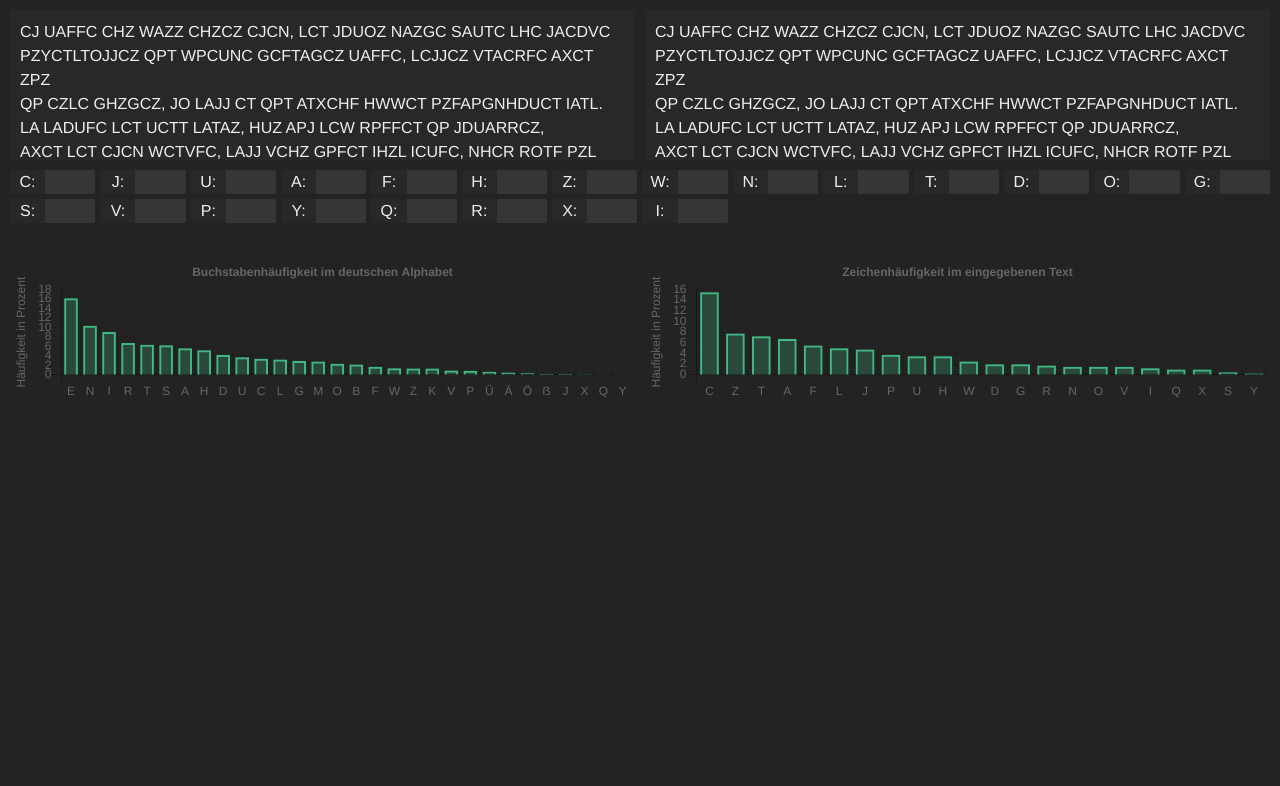
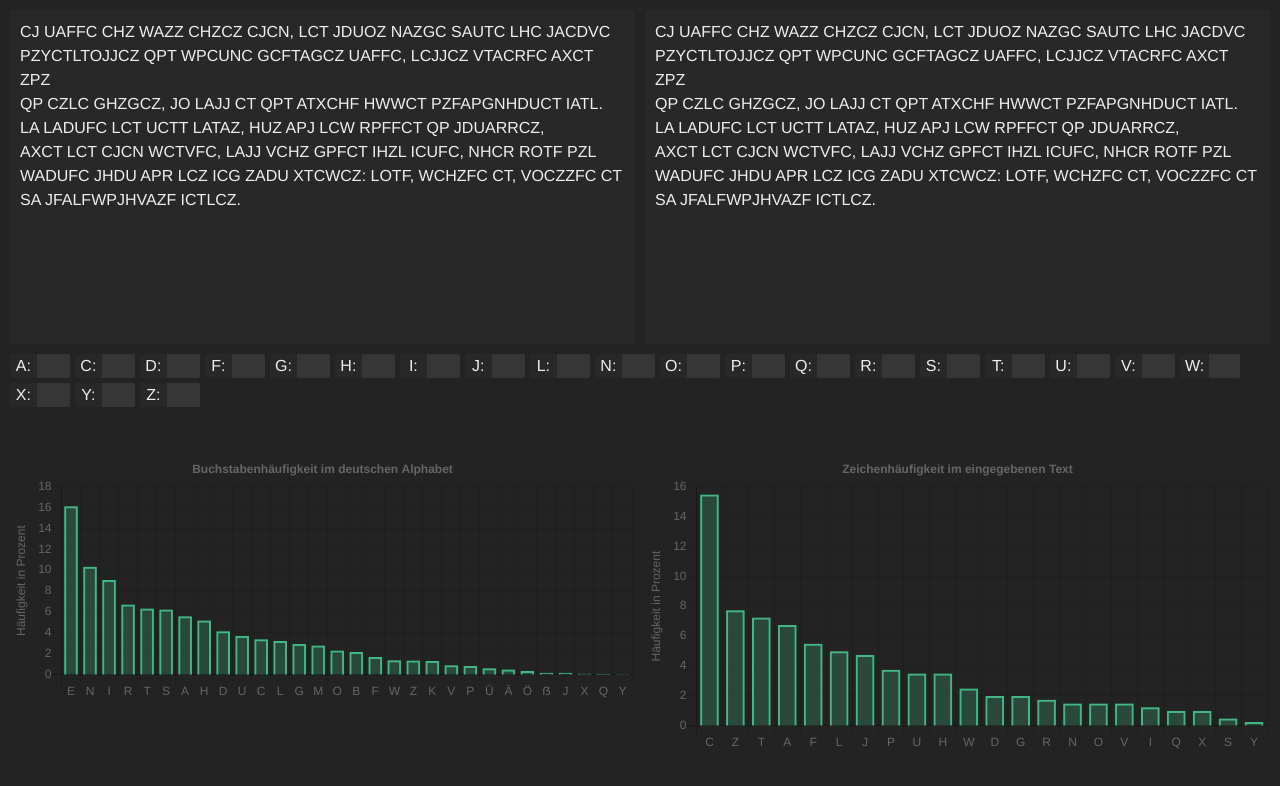
Before and after one commit to koenigscode/mono-sub, a Vue app: page / in a window 1280 px wide. Shown: the top 786 px of the page. Built offline with nearby package versions, Linux system fonts and the light colour scheme.

Commit message:
sort mappings

```diff
--- a/public/index.html
+++ b/public/index.html
@@ -12,11 +12,13 @@
     <script src="https://cdnjs.cloudflare.com/ajax/libs/Chart.js/2.7.3/Chart.bundle.min.js"></script>
     <title>mono-sub</title>
     <style>
+      * {
+        margin: 0;
+      }
       html {
         font-size: 62.5%; /* Now 10px = 1rem! */
         box-sizing: border-box;
       }
-
       body {
         font-size: 16px; /* px fallback */
         font-size: 1.6rem; /* default font-size for document */
--- a/src/App.vue
+++ b/src/App.vue
@@ -1,6 +1,6 @@
 <template>
-  <div id="app" class="h-full min-h-screen w-full">
-    <div class="container-grid h-full">
+  <div id="app" class="h-full w-full">
+    <div class="container-grid min-h-screen h-full">
       <textarea
         v-model="srcText"
         id="area-src"
@@ -15,7 +15,12 @@
         disabled
       ></textarea>
       <div class="mapping-container">
-        <char-mapping v-for="(c, i) in chars" :key="i" :label="c" @mappingChange="mappingChange"></char-mapping>
+        <char-mapping
+          v-for="(c, i) in Array.from(chars).sort()"
+          :key="i"
+          :label="c"
+          @mappingChange="mappingChange"
+        ></char-mapping>
       </div>
       <frequency-rate title="Buchstabenhäufigkeit im deutschen Alphabet" :chartData="gerFreq"></frequency-rate>
       <frequency-rate title="Zeichenhäufigkeit im eingegebenen Text" :chartData="srcFreq"></frequency-rate>
@@ -78,8 +83,8 @@ export default {
     updateOutput() {
       let s = "";
       for (let c of this.srcText) {
-        if (c in this.mapping) {
-          s += this.mapping[c];
+        if (c.toUpperCase() in this.mapping) {
+          s += this.mapping[c.toUpperCase()];
         } else {
           s += c;
         }
@@ -122,21 +127,22 @@ textarea
   resize none
   &::placeholder
     color $placeholder
+  min-height: 30rem
 
 .container-grid
   display grid
   grid-template-columns 1fr 1fr
-  grid-template-rows 2fr 1fr 2fr
+  // grid-template-rows 2fr 1fr 2fr
   grid-gap 1rem
-  min-height 30rem
   padding 1rem
 
 .mapping-container
   grid-column 1/-1
   display grid
+  grid-auto-flow row
   grid-template-columns 1fr 1fr 1fr
   grid-auto-rows minmax(min-content, max-content)
-  grid-template-columns repeat(auto-fit, minmax(8rem, 1fr))
+  grid-template-columns repeat(auto-fit, 6rem)
   gap: 0.5rem
 
 </style>
--- a/src/components/CharMapping.vue
+++ b/src/components/CharMapping.vue
@@ -1,8 +1,8 @@
 <template>
   <div class="container inline-block">
     <div class="flex justify-between">
-      <span class="mx-2 w-1/3">{{label}}:</span>
-      <input class="w-2/3" v-model="input" type="text" maxlength="1">
+      <span class="mx-2 w-1/3 text-center">{{label}}:</span>
+      <input class="w-2/3 text-center" v-model="input" type="text" maxlength="1">
     </div>
   </div>
 </template>
```
